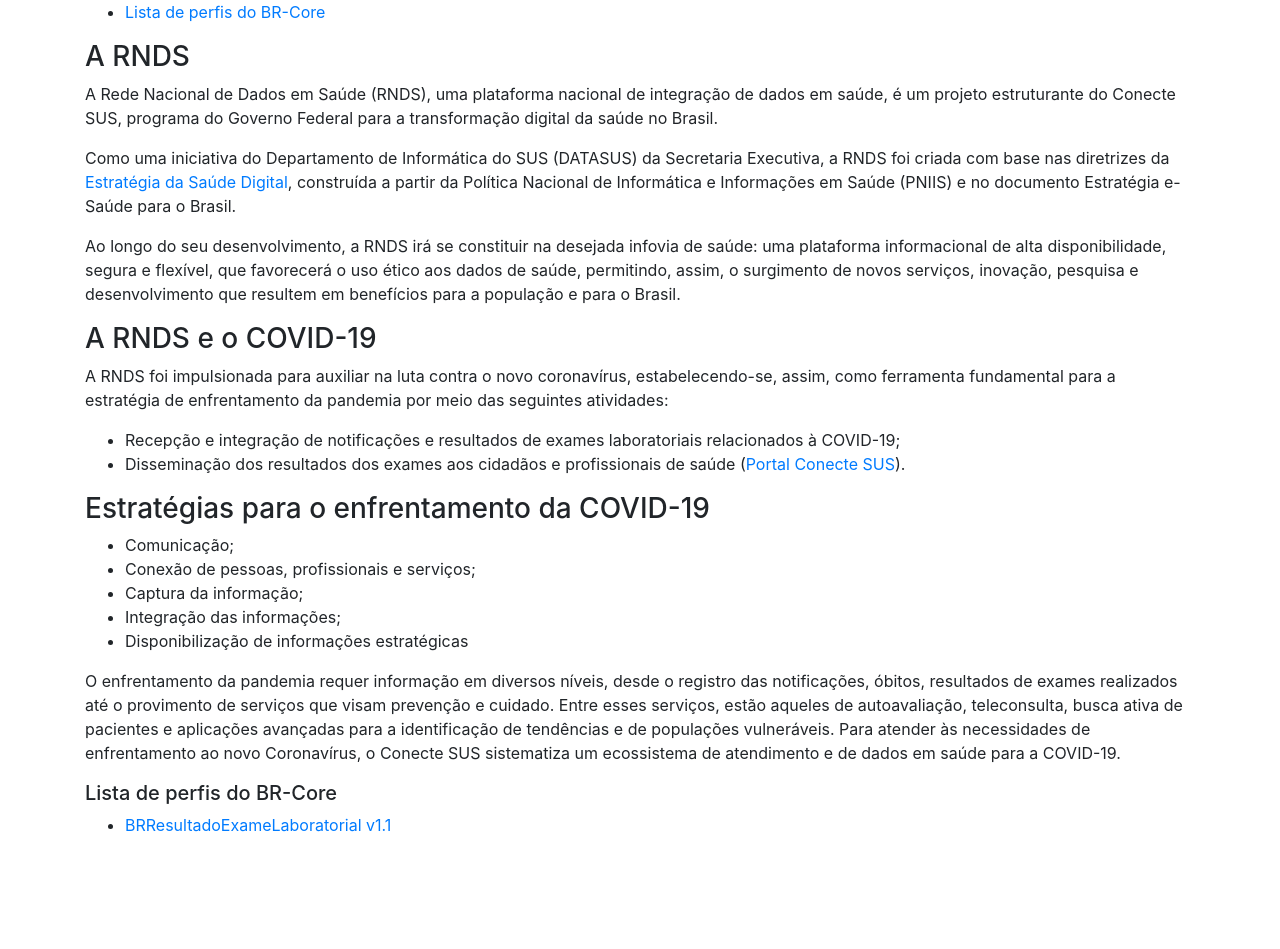
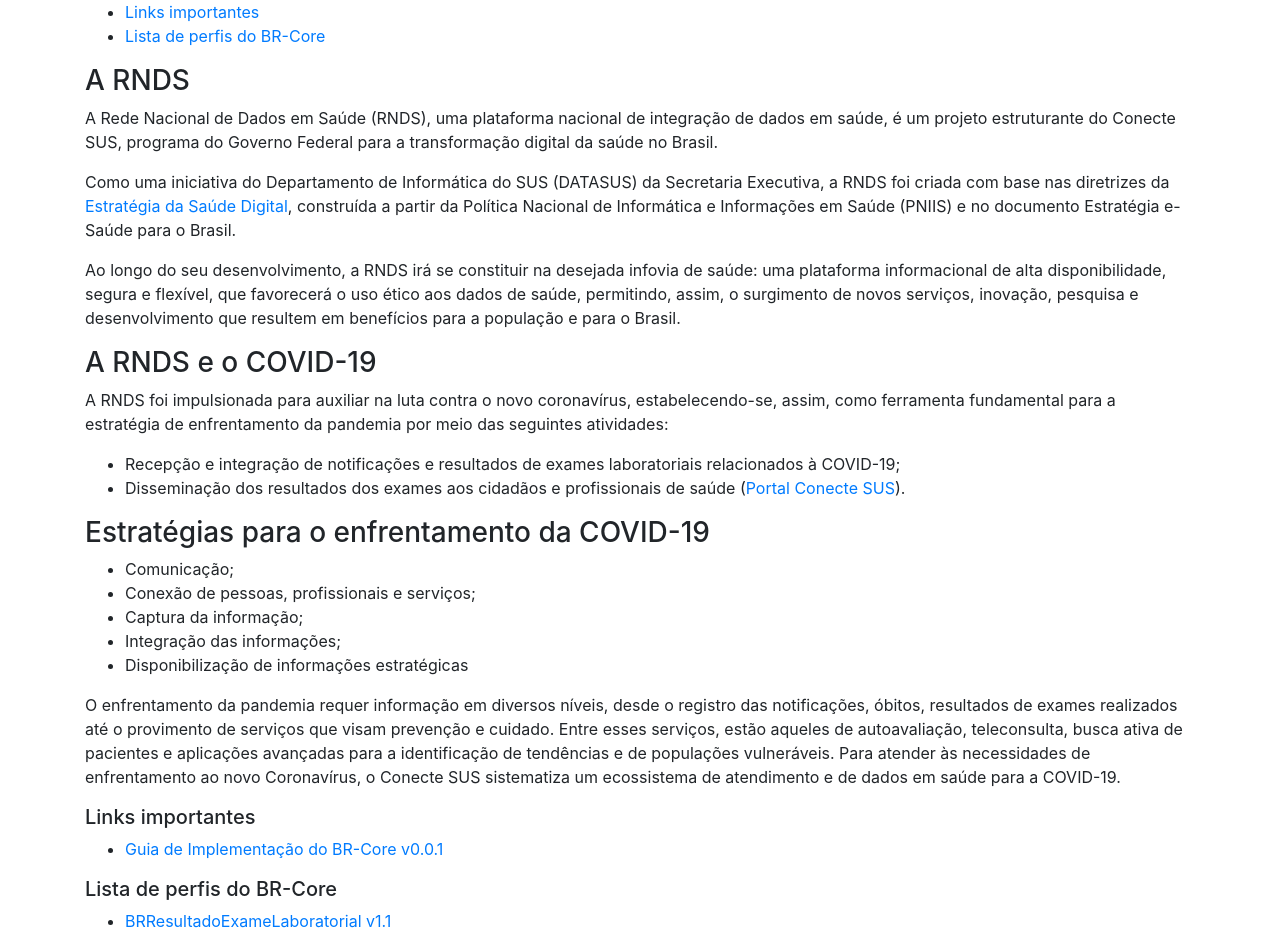
Before and after one commit to HL7Brazil/hapi-fhir-client-connectathon, a React (Create React App) app: page / in a window 1280 px wide. Shown: the part 224-1173 px from the top of the page. Before the commit the page ends 1077 px from the top, so only its background shows below. Built offline with nearby package versions, Linux system fonts and the light colour scheme; what fhirclient would draw is missing.

Commit message:
Added IG link to Lading page.

```diff
--- a/src/BRCoreLandingPage.js
+++ b/src/BRCoreLandingPage.js
@@ -17,6 +17,9 @@
             </li>
             <li>
               <a href="#estrategias">Estratégias para o enfrentamento da COVID-19</a>
+            </li>
+            <li>
+              <a href="#linksimportantes">Links importantes</a>
             </li>
             <li>
               <a href="#listaperfis">Lista de perfis do BR-Core</a>
@@ -45,6 +48,11 @@
           <li>Disponibilização de informações estratégicas</li>
         </ul>
         <p>O enfrentamento da pandemia requer informação em diversos níveis, desde o registro das notificações, óbitos, resultados de exames realizados até o provimento de serviços que visam prevenção e cuidado. Entre esses serviços, estão aqueles de autoavaliação, teleconsulta, busca ativa de pacientes e aplicações avançadas para a identificação de tendências e de populações vulneráveis. Para atender às necessidades de enfrentamento ao novo Coronavírus, o Conecte SUS sistematiza um ecossistema de atendimento e de dados em saúde para a COVID-19.</p>
+        <a id="linksimportantes"/>
+        <h5>Links importantes</h5>
+        <ul>
+          <li><a href="https://br-core.gointerop.com">Guia de Implementação do BR-Core v0.0.1</a></li>
+        </ul>
         <a id="listaperfis"/>
         <h5>Lista de perfis do BR-Core</h5>
         <ul>
```
